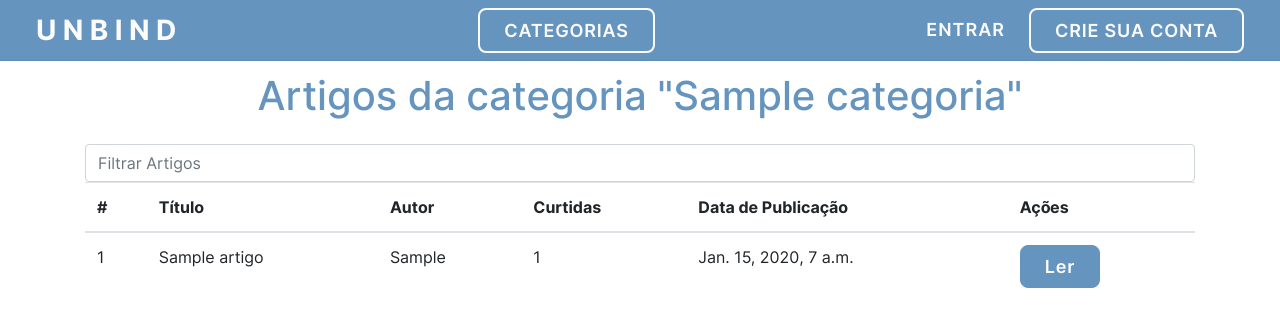
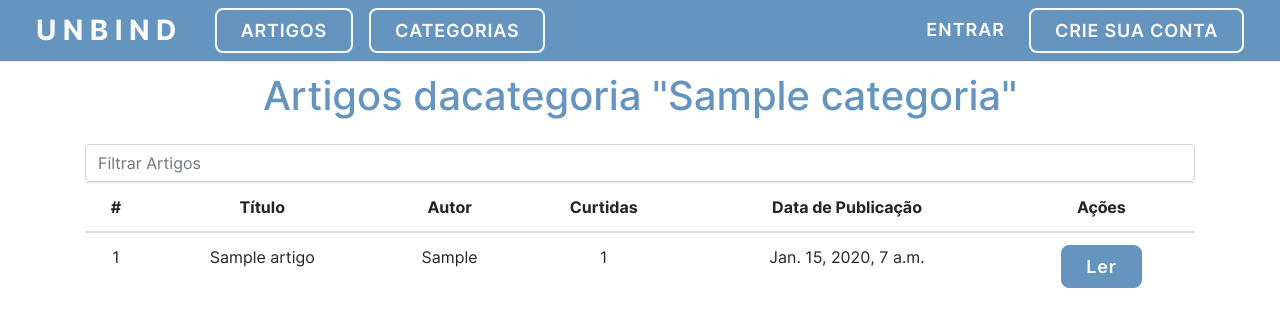
Before and after one commit to ads-unbind/unbind, a Django app: page /artigo/categoria/1 in a window 1280 px wide. Shown: the top 327 px of the page. Run offline with Django 3.2, Linux system fonts and the light colour scheme; tables that the repository leaves empty hold one stand-in row (values such as "Sample post"); some libraries are stand-ins or nearby versions.

Commit message:
Cria listagem total de artigos e arruma interface
Co-authored-by: jpmota2208 <jpmota.unb@gmail.com>

```diff
--- a/src/artigo/urls.py
+++ b/src/artigo/urls.py
@@ -8,4 +8,5 @@ urlpatterns = [
     path('usuario_artigo/', views.usuario_artigo, name='usuario_artigo'),
     path('categoria/<int:id>', views.listar_por_categoria, name='listar_por_categoria'),
     path('<int:id>', views.visualizar, name='visualizar_artigo'),
+    path('lista', views.listar_artigos, name='listar_artigos'),
 ]
--- a/src/artigo/views.py
+++ b/src/artigo/views.py
@@ -34,3 +34,16 @@ def visualizar(request, id):
     context = {"artigo": artigo}
 
     return render(request, 'artigo.html', context)
+
+
+def listar_artigos(request):
+    """
+    Método responsável pela listagem de artigos
+    :param request: Requisição do usuário
+    :return: Lista de artigos
+    """
+
+    artigos = Artigo.objects.all()
+    context = {"artigos": artigos}
+
+    return render(request, 'artigos.html', context)
--- a/src/categoria/models.py
+++ b/src/categoria/models.py
@@ -3,6 +3,7 @@ from django.db import models
 
 class Categoria(models.Model):
     nome = models.CharField(max_length=20)
+    #TODO: Colocar descrição da categoria
 
     def __str__(self):
         return self.nome
--- a/src/templates/artigos.html
+++ b/src/templates/artigos.html
@@ -9,7 +9,11 @@
 			<div class="col-md-12">
 				<div class="panel panel-primary">
 					<div class="panel-heading">
-						<h1 style="text-align:center; color: #6595bf;" class="panel-title">Artigos da categoria "{{nome_categoria}}"</h1>
+						{% if nome_categoria %}
+						<h1 style="text-align:center; color: #6595bf;" class="panel-title">Artigos dacategoria "{{nome_categoria}}"</h1>
+						{% else %}
+						<h1 style="text-align:center; color: #6595bf;" class="panel-title">Lista de Artigos</h1>
+						{% endif %}
 <!--						<h3 class="panel-title">Artigos da categoria "{{nome_categoria}}"</h3>-->
 						<div class="pull-right">
 							<span class="clickable filter" data-toggle="tooltip" title="Toggle table filter" data-container="body">
@@ -23,23 +27,29 @@
 					<table class="table table-hover" id="dev-table">
 						<thead>
 							<tr>
-								<th>#</th>
-								<th>Título</th>
-                                <th>Autor</th>
-                                <th>Curtidas</th>
-                                <th>Data de Publicação</th>
-                                <th>Ações</th>
+								<th style="text-align: center;">#</th>
+								<th style="text-align: center;">Título</th>
+                                <th style="text-align: center;">Autor</th>
+                                <th style="text-align: center;">Curtidas</th>
+                                <th style="text-align: center;">Data de Publicação</th>
+								{% if not nome_categoria %}
+								<th style="text-align: center;">Categoria</th>
+								{% endif %}
+                                <th style="text-align: center;">Ações</th>
 							</tr>
 						</thead>
 						<tbody>
                         {% for artigo in artigos %}
 							<tr>
-								<td>{{ artigo.id }}</td>
-								<td>{{ artigo.titulo }}</td>
-                                <td>{{ artigo.autor }}</td>
-                                <td>{{ artigo.curtidas }}</td>
-                                <td>{{ artigo.dataPublicacao }}</td>
-                                <td><a href="{% url 'artigo:visualizar_artigo' artigo.id %}" class="btn btn-primary m-l-20 hidden-xs hidden-sm waves-effect waves-light">Ler</a></td>
+								<td style="text-align: center;">{{ artigo.id }}</td>
+								<td style="text-align: center;">{{ artigo.titulo }}</td>
+                                <td style="text-align: center;">{{ artigo.autor }}</td>
+                                <td style="text-align: center;">{{ artigo.curtidas }}</td>
+                                <td style="text-align: center;">{{ artigo.dataPublicacao }}</td>
+								{% if not nome_categoria %}
+								<td style="text-align: center;">{{ artigo.categoria.nome }}</td>
+								{% endif %}
+                                <td style="text-align: center;"><a href="{% url 'artigo:visualizar_artigo' artigo.id %}" class="btn btn-primary m-l-20 hidden-xs hidden-sm waves-effect waves-light">Ler</a></td>
 							</tr>
                         {% endfor %}
 						</tbody>
--- a/src/templates/base.html
+++ b/src/templates/base.html
@@ -15,7 +15,10 @@
     {% block navbar %}
     <nav class="navbar navbar-expand-md fixed-top text-uppercase">
         <a class="navbar-brand unbind-brand text-unbind-white" href="{% url 'index' %}">UNBIND</a>
-        <a class="btn btn-outline-white ml-lg-3" href="{% url 'categoria:listar_categorias' %}">Categorias</a>
+        <div class="navbar-collapse order-1 order-md-0 dual-collapse2">
+            <a class="btn btn-outline-white pull-left ml-lg-3" href="{% url 'artigo:listar_artigos' %}">Artigos</a>
+            <a class="btn btn-outline-white pull-left ml-lg-3" href="{% url 'categoria:listar_categorias' %}">Categorias</a>
+        </div>
         {% if request.user and not request.user.is_authenticated %}
         <div class="justify-content-end">
             <ul class="navbar-nav mr-auto">
```
